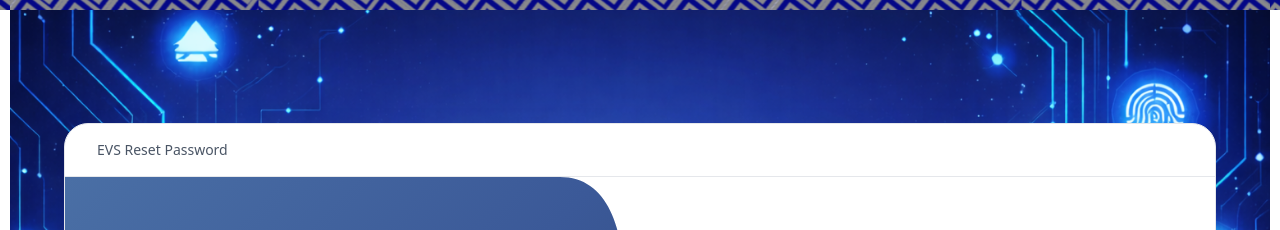
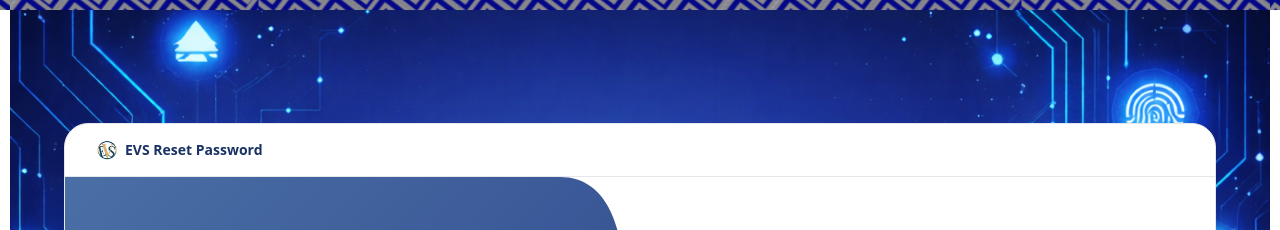
Before and after one commit to ikundabayoplacide/attendance-frontend, a React (Vite) app: page /reset-password in a window 1280 px wide. Shown: the top 230 px of the page. Built offline with nearby package versions, Linux system fonts and the light colour scheme.

Commit message:
added logo at top title

```diff
--- a/src/pages/Home.tsx
+++ b/src/pages/Home.tsx
@@ -34,6 +34,7 @@ function Home() {
         backgroundRepeat: 'no-repeat',
       }}
     >
+
       {/* MAIN CARD */}
       <div className='w-full sm:w-11/12 md:w-10/12 lg:w-8/12 h-auto sm:h-5/6 mb-16 mx-2 sm:mx-4 rounded-xl sm:rounded-3xl shadow-2xl border border-gray-100 relative bg-white/90 backdrop-blur-md'>
 
@@ -159,6 +160,9 @@ function Home() {
           '
         />
       </div>
+
+
+
     </div>
   )
 }
--- a/src/pages/auth/loginPage.tsx
+++ b/src/pages/auth/loginPage.tsx
@@ -50,7 +50,7 @@ function Login() {
       <div className="w-full max-w-6xl h-auto bg-white backdrop-blur-sm rounded-3xl shadow-2xl border border-gray-200 overflow-hidden relative">
         {/* Window controls */}
         <div className="flex items-center gap-2 p-4 border-b border-gray-200">
-          <span className="ml-4 text-gray-600 text-sm">EVS Login</span>
+          <span className="ml-4 text-[#1A3263] text-sm flex font-bold"><img src={evsLogo} alt="EVS Logo" className="w-5 h-5 mr-2" />EVS Login</span>
         </div>
 
         {/* Content */}
--- a/src/pages/auth/registerPage.tsx
+++ b/src/pages/auth/registerPage.tsx
@@ -68,7 +68,7 @@ function Register() {
       <div className="w-full max-w-6xl h-auto bg-white backdrop-blur-sm rounded-3xl shadow-2xl border border-gray-200 overflow-hidden relative">
         {/* Window controls */}
         <div className="flex items-center gap-2 p-4 border-b border-gray-200">
-          <span className="ml-4 text-gray-600 text-sm">EVS Register</span>
+          <span className="ml-4 text-[#1A3263] text-sm flex font-bold"><img src={evsLogo} alt="EVS Logo" className="w-5 h-5 mr-2" />EVS Register</span>
         </div>
 
         {/* Content */}
--- a/src/pages/auth/resetPasswordPage.tsx
+++ b/src/pages/auth/resetPasswordPage.tsx
@@ -43,7 +43,7 @@ function ResetPassword() {
       <div className="w-full max-w-6xl h-auto bg-white backdrop-blur-sm rounded-3xl shadow-2xl border border-gray-200 overflow-hidden relative">
         {/* Window controls */}
         <div className="flex items-center gap-2 p-4 border-b border-gray-200">
-          <span className="ml-4 text-gray-600 text-sm">EVS Reset Password</span>
+          <span className="ml-4 text-[#1A3263] text-sm flex font-bold"><img src={evsLogo} alt="EVS Logo" className="w-5 h-5 mr-2" />EVS Reset Password</span>
         </div>
 
         {/* Content */}
```
